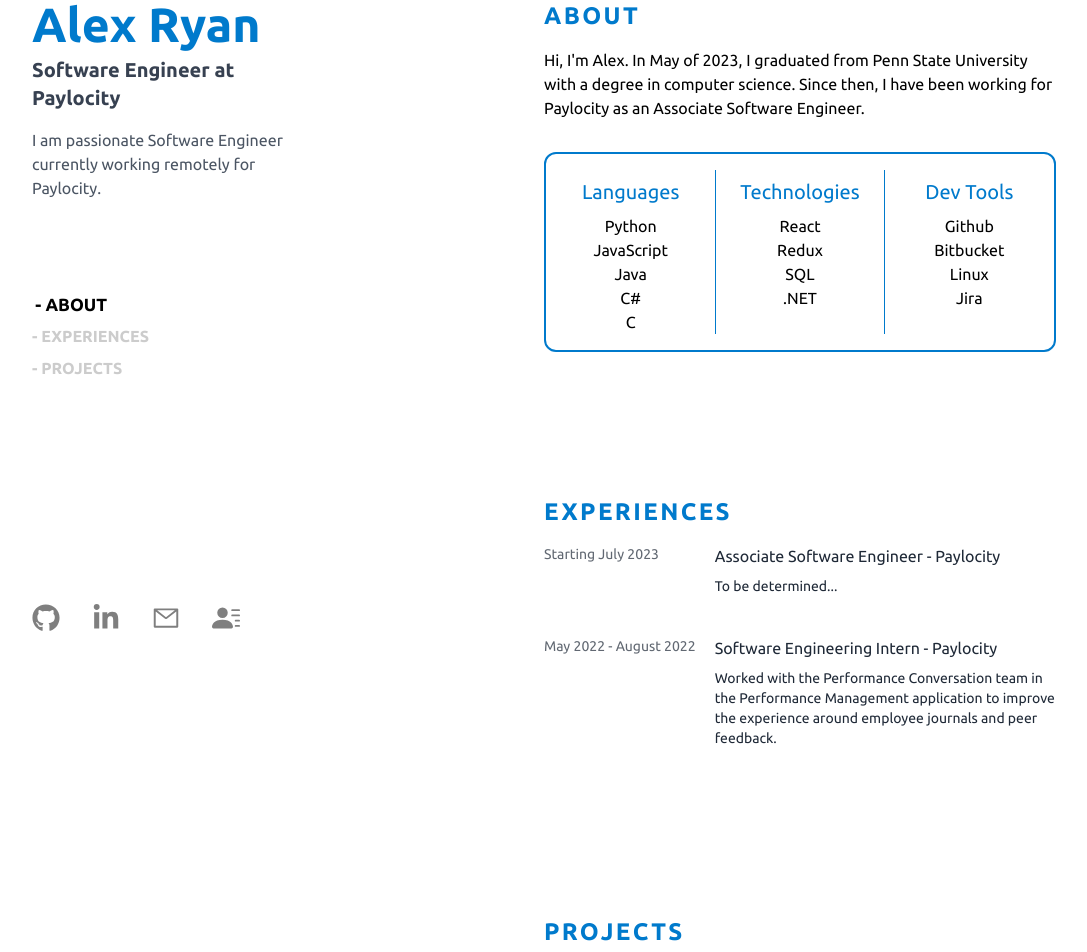
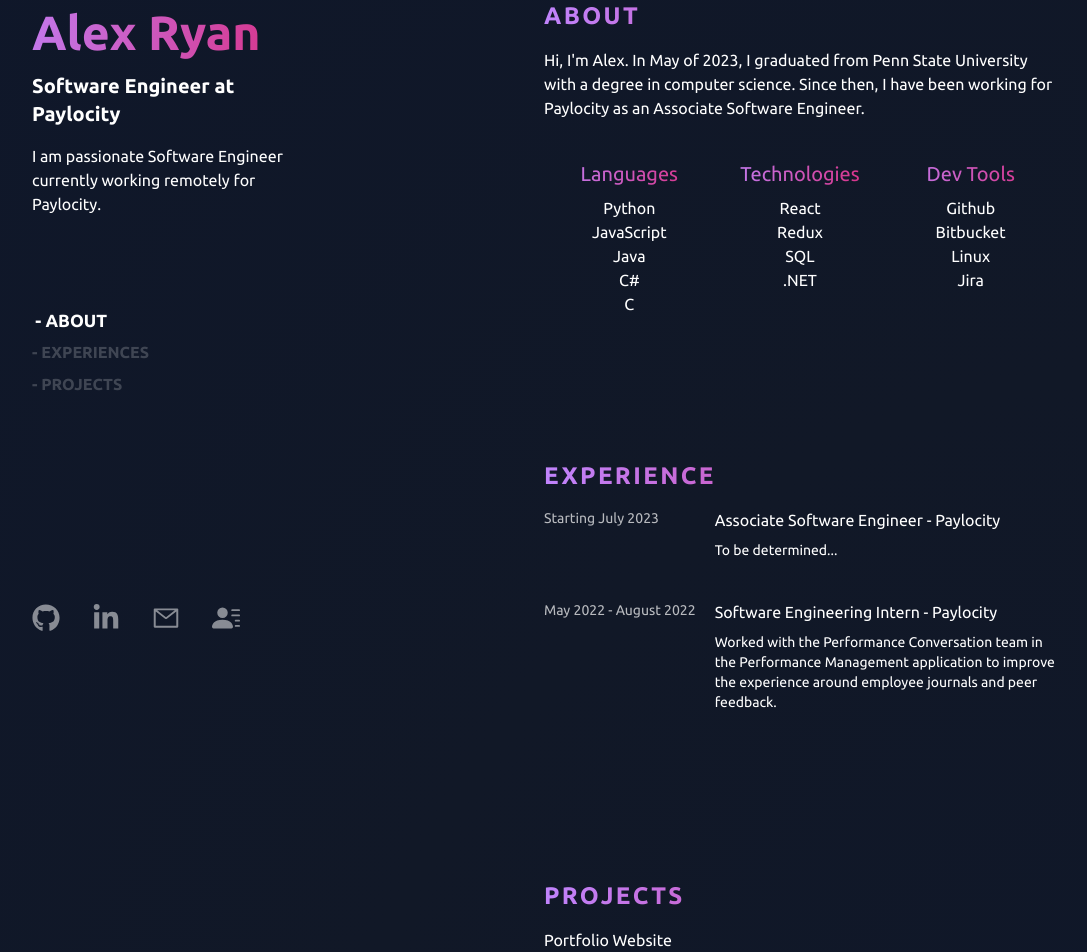
Before and after one commit to alexryan15/alexryan.pro, a Next.js app: page / in a window 1280 px wide. Shown: the part 80-1032 px from the top of the page, without its empty margins (96-1183 px from the left). Built offline with nearby package versions, Linux system fonts and the light colour scheme.

Commit message:
significant style changes

```diff
--- a/components/Main.jsx
+++ b/components/Main.jsx
@@ -8,7 +8,7 @@
       <div className="md:w-2/5 p-8 md:p-20 md:fixed">
         <StaticColumn />
       </div>
-      <div className="md:w-3/5 bg-white ml-auto p-8 md:p-20 md:overflow-y-auto">
+      <div className="md:w-3/5 ml-auto p-8 md:p-20 md:overflow-y-auto">
         <ScrollingColumn />
       </div>
     </div>
--- a/components/ScrollingColumn/About/About.jsx
+++ b/components/ScrollingColumn/About/About.jsx
@@ -7,28 +7,26 @@
   const tools = ["Github", "Bitbucket", "Linux", "Jira"];
 
   return (
-    <div id="about" className="w-full pt-36 -mt-36 md:px-12">
+    <div id="about" className="w-full pt-36 -mt-36 md:px-12 text-left">
       <div>
         <div>
-          <h1 className="text-left text-2xl tracking-widest text-HIGHLIGHT">
-            ABOUT
-          </h1>
-          <p className="py-4 pb-8 text-black text-md text-left font-normal">
+          <h1 className="text-2xl">ABOUT</h1>
+          <p className="py-4 pb-8 text-md font-normal">
             Hi, I&#39;m Alex. In May of 2023, I graduated from Penn State
             University with a degree in computer science. Since then, I have
             been working for Paylocity as an Associate Software Engineer.
           </p>
-          <div className="text-HIGHLIGHT font-normal max-w-[60rem] py-4 md:grid grid-cols-3 text-center rounded-xl border-2 border-HIGHLIGHT">
+          <div className="font-normal max-w-[60rem] md:grid grid-cols-3 text-center">
             <div>
-              <p className="text-xl py-2">Languages</p>
+              <p className="HIGHLIGHT text-xl py-2">Languages</p>
               <AboutItem items={languages} />
             </div>
-            <div className="md:border-l md:border-r border-HIGHLIGHT">
-              <p className="text-xl py-2">Technologies</p>
+            <div>
+              <p className="HIGHLIGHT text-xl py-2">Technologies</p>
               <AboutItem items={technologies} />
             </div>
             <div>
-              <p className="text-xl py-2">Dev Tools</p>
+              <p className="HIGHLIGHT text-xl py-2">Dev Tools</p>
               <AboutItem items={tools} />
             </div>
           </div>
--- a/components/ScrollingColumn/About/AboutItem.jsx
+++ b/components/ScrollingColumn/About/AboutItem.jsx
@@ -6,7 +6,7 @@
   return (
     <div>
       {items.map((item, index) => (
-        <p className="text-black font-normal text-md" key={index}>
+        <p className="font-normal text-md" key={index}>
           {item}
         </p>
       ))}
--- a/components/ScrollingColumn/Experience/Experiences.jsx
+++ b/components/ScrollingColumn/Experience/Experience.jsx
@@ -5,9 +5,7 @@
   return (
     <div id="experiences" className="w-full pt-36 md:px-12">
       <div className="mx-auto">
-        <h1 className="text-left text-2xl tracking-widest text-HIGHLIGHT">
-          EXPERIENCES
-        </h1>
+        <h1 className="HIGHLIGHT text-left text-2xl">EXPERIENCE</h1>
         <ExperienceItem
           date="Starting July 2023"
           title="Associate Software Engineer"
--- a/components/ScrollingColumn/Projects/ProjectItem.jsx
+++ b/components/ScrollingColumn/Projects/ProjectItem.jsx
@@ -8,13 +8,10 @@
   }
 
   return (
-    <div
-      className="text-lg items-center w-full shadow-lg shadow-gray-400
-                    rounded-xl mb-4 mt-4 p-4 border-2 hover:border-HIGHLIGHT hover:scale-105 duration-500"
-    >
-      <h3 className="text-HIGHLIGHT">{title}</h3>
-      <p className="font-normal py-2">{description}</p>
-      <a className="text-HIGHLIGHT" href={src} target="_blank" rel="noreferrer">
+    <div className="text-base text-left items-center w-full py-2 my-2">
+      <h3 className="">{title}</h3>
+      <p className="font-normal py-2 text-gray-300">{description}</p>
+      <a className="" href={src} target="_blank" rel="noreferrer">
         {srcCheck}
       </a>
     </div>
--- a/components/ScrollingColumn/Projects/Projects.jsx
+++ b/components/ScrollingColumn/Projects/Projects.jsx
@@ -5,9 +5,7 @@
   return (
     <div id="projects" className="w-full pt-36 md:px-12">
       <div className="mx-auto">
-        <h1 className="text-2xl text-left tracking-widest text-HIGHLIGHT">
-          PROJECTS
-        </h1>
+        <h1 className="HIGHLIGHT text-2xl text-left">PROJECTS</h1>
         <div className="">
           <ProjectItem
             title="Portfolio Website"
--- a/components/ScrollingColumn/ScrollingColumn.jsx
+++ b/components/ScrollingColumn/ScrollingColumn.jsx
@@ -1,13 +1,13 @@
 import React from "react";
 import About from "./About/About";
 import Projects from "./Projects/Projects";
-import Experiences from "./Experience/Experiences";
+import Experience from "./Experience/Experience";
 
 const ScrollingColumn = () => {
   return (
     <>
       <About className="text-gray-700" />
-      <Experiences />
+      <Experience />
       <Projects />
     </>
   );
--- a/components/StaticColumn/NavLinks/NavLinks.jsx
+++ b/components/StaticColumn/NavLinks/NavLinks.jsx
@@ -9,7 +9,7 @@
   };
 
   return (
-    <div className="flex flex-col justify-between uppercase md:px-12 mt-20 text-black text-md font-semibold">
+    <div className="flex flex-col justify-between uppercase md:px-12 mt-20 text-md font-semibold">
       <Link
         to="about"
         spy={true}
--- a/components/StaticColumn/SocialItems/SocialItem.jsx
+++ b/components/StaticColumn/SocialItems/SocialItem.jsx
@@ -3,7 +3,7 @@
 const SocialItem = (props) => {
   return (
     <a href={props.link} target="_blank" rel="noreferrer">
-      <div className="p-4 cursor-pointer text-black opacity-50 hover:opacity-100 hover:scale-110 ease-in duration-200">
+      <div className="p-4 cursor-pointer opacity-50 hover:opacity-100 hover:scale-105 ease-in duration-200">
         {props.image}
       </div>
     </a>
--- a/components/StaticColumn/StaticColumn.jsx
+++ b/components/StaticColumn/StaticColumn.jsx
@@ -6,11 +6,11 @@
   return (
     <div className="flex flex-col md:h-screen text-left">
       <div className="justify-between">
-        <p className="text-5xl font-bold md:px-12 text-HIGHLIGHT">Alex Ryan</p>
-        <p className="text-xl py-2 font-semibold md:px-12 text-gray-700">
+        <p className="HIGHLIGHT text-5xl font-bold py-2 md:px-12">Alex Ryan</p>
+        <p className="text-xl py-2 font-semibold md:px-12">
           Software Engineer at Paylocity
         </p>
-        <p className="text-md font-normal py-2 md:px-12 text-gray-600 m-auto">
+        <p className="text-md font-normal py-2 md:px-12 m-auto">
           I am passionate Software Engineer currently working remotely for
           Paylocity.
         </p>
--- a/styles/globals.css
+++ b/styles/globals.css
@@ -9,24 +9,20 @@
 }
 
 @layer base {
+  .HIGHLIGHT {
+    @apply text-transparent bg-clip-text bg-gradient-to-r from-purple-400 to-pink-600;
+  }
+
+  .BORDER {
+    @apply bg-gradient-to-r from-purple-400 to-pink-600 rounded-xl p-1;
+  }
+
   body {
     @apply font-[Ubuntu];
-    @apply bg-white text-[#1f2937];
+    @apply bg-[radial-gradient(ellipse_at_bottom_right,_var(--tw-gradient-stops))] from-slate-900 via-gray-900 to-slate-900 text-white;
   }
 
   h1 {
-    @apply text-4xl sm:text-5xl md:text-6xl font-bold;
-  }
-
-  h2 {
-    @apply text-3xl sm:text-4xl font-bold;
-  }
-
-  li {
-    @apply cursor-pointer;
-  }
-
-  button {
-    @apply shadow-xl shadow-gray-400 rounded-xl bg-HIGHLIGHT hover:bg-[#003d66] text-white;
+    @apply HIGHLIGHT text-4xl sm:text-5xl md:text-6xl font-bold tracking-widest;
   }
 }
```
